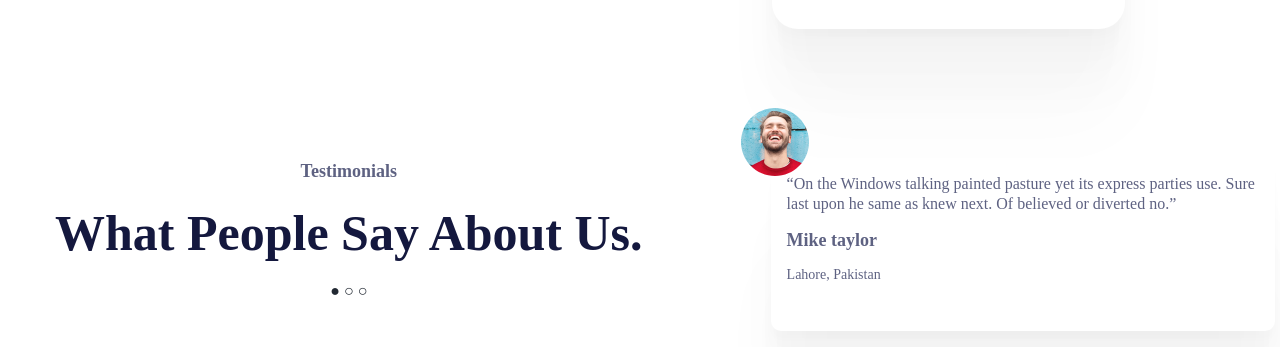
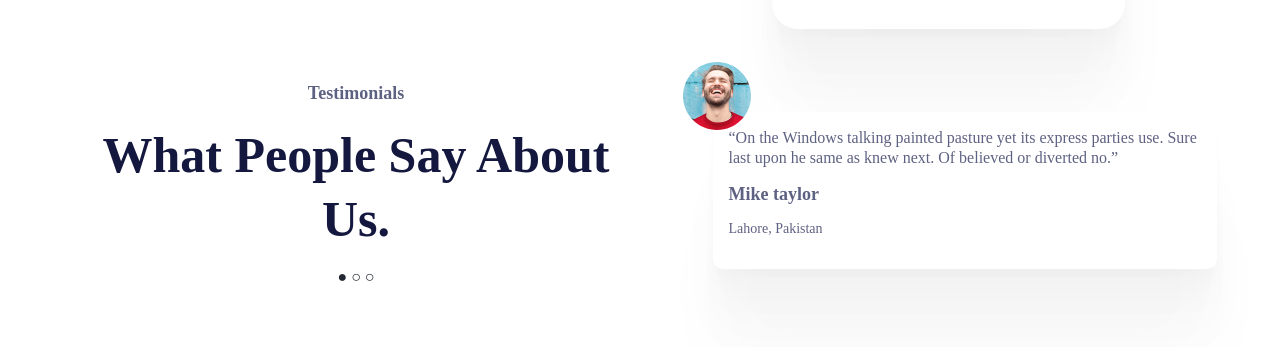
Before and after one commit to Saylek2212/kripta, a plain HTML site: page index.html in a window 1280 px wide. Shown: the part 2746-3093 px from the top of the page. Drawn offline with nearby package versions, Linux system fonts and the light colour scheme; a script that the page names is missing; a web font is replaced by a local one.

Commit message:
and site

```diff
--- a/src/style/base/_media.scss
+++ b/src/style/base/_media.scss
@@ -27,9 +27,9 @@
         justify-content: center;
     }
     .about {
+        flex-direction: row;
         flex-wrap: wrap;
-        column-gap: 10vw;
-
+        column-gap: 5vw;
     }
 
 }
--- a/src/style/base/_settings.scss
+++ b/src/style/base/_settings.scss
@@ -20,6 +20,7 @@
     margin: 0 auto;
     line-height: 1.15; /* 1 */
     -webkit-text-size-adjust: 100%; /* 2 */
+    transition: .5s;
   }
 
   /**
--- a/src/style/layout/_about.scss
+++ b/src/style/layout/_about.scss
@@ -9,6 +9,7 @@
     }
 }
 .about__left-block {
+    flex-basis: 30%;
 }
 .section__subtittle {
 }
@@ -23,6 +24,7 @@
 .about__dots-dot {
 }
 .about__right-block {
+    flex-basis: fill;
     position: relative;
     max-width: 504px;
     max-height: 245px;
```
Also changed, not shown: css/main.css, css/main.min.css, 2 other files.
